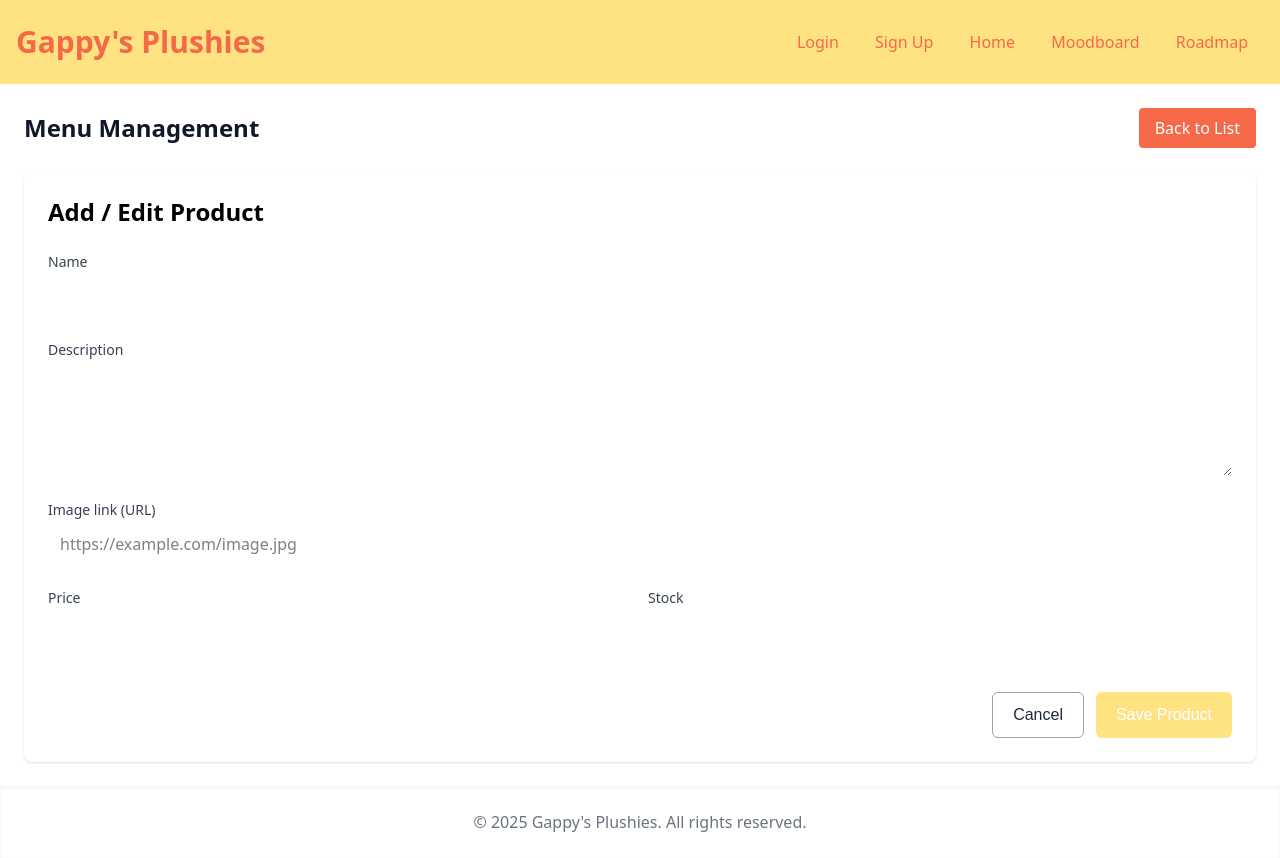
After one commit to AyeeYee433/Jirachi, a CodeIgniter 4 app: the page made by backend/app/Views/admin/adminProducts.php in a window 1280 px wide. The commit adds this page. Run offline with PHP 8.4 and a stand-in for CodeIgniter, Linux system fonts and the light colour scheme; the template is opened without the code that fills it, so the values that code supplies are empty; some libraries are stand-ins or nearby versions.

Commit message:
feat: Added a new form for adding entries to ProductsTable - Updated Routes for post - Updated Auth function - Updated SecondaryButton to have submit type - Updated Admin Controller for adminProducts form

```diff
--- a/backend/app/Config/Routes.php
+++ b/backend/app/Config/Routes.php
@@ -14,8 +14,10 @@ $routes->get('/checkout', 'Users::checkout');
 
 $routes->get('/dashboard', 'Admin::dashBoard');
 $routes->get('/products', 'Admin::products');
+$routes->get('/adprod', 'Admin::adprod');
 $routes->get('/orders', 'Admin::orders');
 
 $routes->post('/login', 'Auth::login');
 $routes->post('/signup', 'Auth::signup');
+$routes->post('/adProd', 'Auth::adProd');
 $routes->get('/logout', 'Auth::logout');
--- a/backend/app/Controllers/Admin.php
+++ b/backend/app/Controllers/Admin.php
@@ -10,7 +10,6 @@ class Admin extends BaseController
     {
         return view('admin/dashBoard');
     }
-
     public function products(): string
     {
         return view('admin/products');
@@ -19,4 +18,8 @@ class Admin extends BaseController
     {
         return view('admin/orderPage');
     }
+    public function adprod(): string
+    {
+        return view('admin/adminProducts');
+    }
 }
--- /dev/null
+++ b/backend/app/Views/admin/adminProducts.php
@@ -0,0 +1,108 @@
+<?php // app/Views/admin/adminProducts.php
+?>
+
+<?= view('components/head') ?>
+
+<body class="flex flex-col bg-white min-h-screen">
+    <?= view('components/header') ?>
+
+    <main class="flex-grow p-6">
+        <div class="mx-auto max-w-7xl">
+            <div class="flex justify-between items-center mb-6">
+                <h1 class="font-bold text-gray-900 text-2xl">Menu Management</h1>
+                <a href="<?= site_url('admin/products') ?>" class="bg-[var(--primary-accent)] hover:bg-[var(--primary-hover)] px-4 py-2 rounded text-white">
+                    Back to List
+                </a>
+            </div>
+
+            <div class="bg-white shadow p-6 rounded-lg overflow-hidden">
+                <h2 class="mb-6 font-semibold text-black text-2xl">Add / Edit Product</h2>
+
+                <?php if (session()->getFlashdata('errors')): ?>
+                    <div class="bg-red-100 mb-4 p-3 rounded text-red-800">
+                        <ul class="ml-5 list-disc">
+                            <?php foreach (session()->getFlashdata('errors') as $error): ?>
+                                <li><?= esc($error) ?></li>
+                            <?php endforeach; ?>
+                        </ul>
+                    </div>
+                <?php endif; ?>
+
+                <form method="post" action="<?= site_url('/adProd') ?>" class="space-y-6 text-black">
+                    <?= csrf_field() ?>
+
+                    <input type="hidden" name="id" value="<?= esc(old('id')) ?>">
+
+                    <div>
+                        <label for="name" class="block font-medium text-gray-700 text-sm">Name</label>
+                        <input
+                            id="name"
+                            name="name"
+                            type="text"
+                            value="<?= esc(old('name')) ?>"
+                            required
+                            class="block mt-1 px-3 py-2 border-gray-300 rounded focus:outline-none focus:ring-2 focus:ring-indigo-500 w-full" />
+                    </div>
+
+                    <div>
+                        <label for="description" class="block font-medium text-gray-700 text-sm">Description</label>
+                        <textarea
+                            id="description"
+                            name="description"
+                            rows="4"
+                            class="block mt-1 px-3 py-2 border-gray-300 rounded focus:outline-none focus:ring-2 focus:ring-indigo-500 w-full"><?= esc(old('description')) ?></textarea>
+                    </div>
+
+                    <div>
+                        <label for="image" class="block font-medium text-gray-700 text-sm">Image link (URL)</label>
+                        <input
+                            id="image"
+                            name="image"
+                            type="url"
+                            value="<?= esc(old('image')) ?>"
+                            placeholder="https://example.com/image.jpg"
+                            class="block mt-1 px-3 py-2 border-gray-300 rounded focus:outline-none focus:ring-2 focus:ring-indigo-500 w-full" />
+                    </div>
+
+                    <div class="gap-4 grid grid-cols-2">
+                        <div>
+                            <label for="price" class="block font-medium text-gray-700 text-sm">Price</label>
+                            <input
+                                id="price"
+                                name="price"
+                                type="number"
+                                step="0.01"
+                                min="0"
+                                value="<?= esc(old('price')) ?>"
+                                required
+                                class="block mt-1 px-3 py-2 border-gray-300 rounded focus:outline-none focus:ring-2 focus:ring-indigo-500 w-full" />
+                        </div>
+
+                        <div>
+                            <label for="stock" class="block font-medium text-gray-700 text-sm">Stock</label>
+                            <input
+                                id="stock"
+                                name="stock"
+                                type="number"
+                                step="1"
+                                min="0"
+                                value="<?= esc(old('stock')) ?>"
+                                required
+                                class="block mt-1 px-3 py-2 border-gray-300 rounded focus:outline-none focus:ring-2 focus:ring-indigo-500 w-full" />
+                        </div>
+                    </div>
+
+                    <div class="flex justify-end gap-3 pt-4">
+                        <!--<a href="<?= site_url('admin/products') ?>" class="px-4 py-2 border rounded text-gray-600 text-sm hover:underline">Cancel</a> -->
+                        <?= view("components/buttons/buttonTertiary", ["text" => "Cancel"]) ?>
+                        <?= view("components/buttons/buttonSecondary", ["text" => "Save Product", "type" => "submit"]) ?>
+                    </div>
+                </form>
+            </div>
+        </div>
+    </main>
+
+    <?= view('components/footer') ?>
+</body>
+
+</html>
--- a/backend/app/Views/components/buttons/buttonSecondary.php
+++ b/backend/app/Views/components/buttons/buttonSecondary.php
@@ -1,4 +1,4 @@
-<button type="button"
+<button type="<?= esc($type ?? 'button') ?>"
     class="bg-[var(--primary)] hover:bg-[#ffb300] px-5 py-2.5 rounded-md focus:outline-none focus:ring-[var(--primary-accent)] focus:ring-2 focus:ring-offset-2 font-montserrat font-medium text-white active:scale-95 transition">
     <?= esc($text ?? 'Button') ?>
 </button>
```
Also changed, not shown: backend/app/Controllers/Auth.php (+40 -2 lines).
